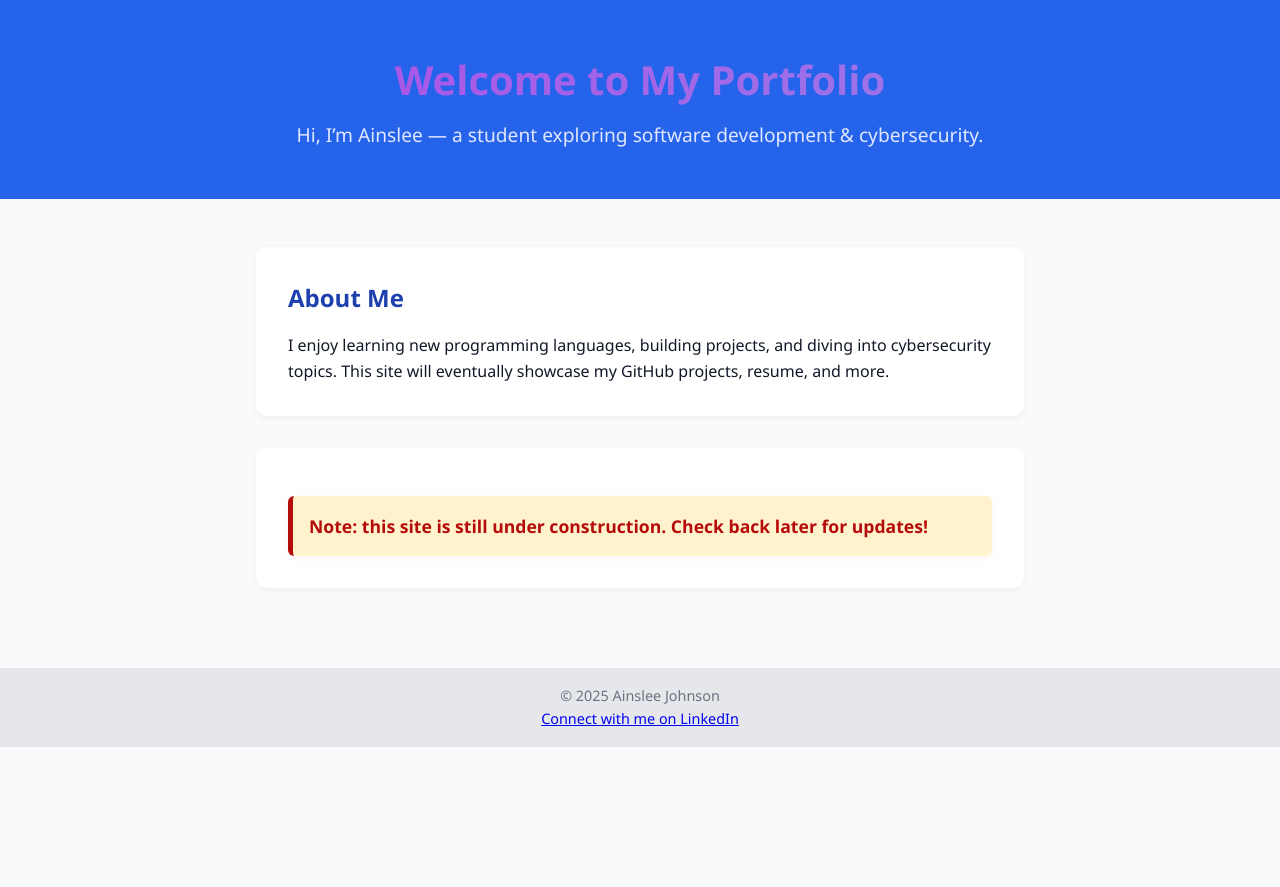
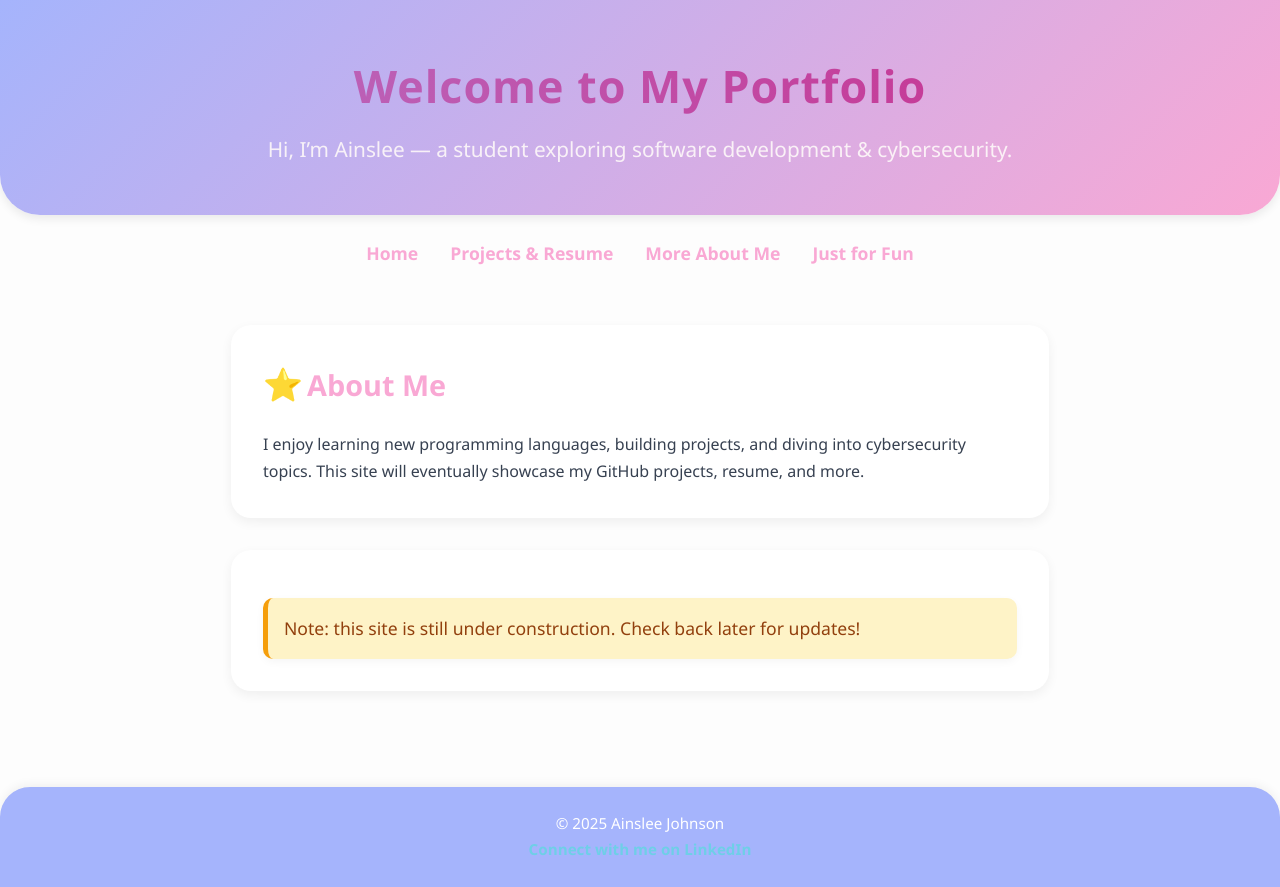
Before and after one commit to ainsej/progressportfolio, a plain HTML site: page index.html in a window 1280 px wide. Before the commit the page ends 800 px from the top, so only its background shows below. Drawn offline with Linux system fonts and the light colour scheme.

Commit message:
Update all pages and styles for multi-page site with fun animations

```diff
--- a/css/styles.css
+++ b/css/styles.css
@@ -1,10 +1,11 @@
 /* ----- Global Styles ----- */
 :root {
-  --primary: #2563eb;      /* Professional blue */
-  --secondary: #1e40af;    /* Darker blue */
-  --background: #f9fafb;   /* Light gray background */
-  --text: #111827;         /* Dark gray text */
-  --muted: #6b7280;        /* Muted gray text */
+  --primary: #a5b4fc;      /* Soft lavender */
+  --secondary: #f9a8d4;    /* Pastel pink */
+  --accent: #6ecfe7;       /* Mint green */
+  --background: #fdfdfd;   /* Soft white background */
+  --text: #374151;         /* Gentle dark gray */
+  --muted: #9ca3af;        /* Muted gray */
 }
 
 * {
@@ -14,36 +15,40 @@
 }
 
 body {
-  font-family: "Segoe UI", Tahoma, Geneva, Verdana, sans-serif;
+  font-family: "Quicksand", "Segoe UI", Tahoma, Geneva, Verdana, sans-serif;
   background: var(--background);
   color: var(--text);
-  line-height: 1.6;
+  line-height: 1.7;
 }
 
 /* ----- Header ----- */
 header {
-  background: var(--primary);
+  background: linear-gradient(135deg, var(--primary), var(--secondary));
   color: white;
   text-align: center;
   padding: 3rem 1rem;
+  border-bottom-left-radius: 40px;
+  border-bottom-right-radius: 40px;
+  box-shadow: 0 4px 10px rgba(0, 0, 0, 0.08);
 }
 
 header h1 {
-  font-size: 2.5rem;
+  font-size: 2.8rem;
   margin-bottom: 0.5rem;
+  font-weight: 700;
+  letter-spacing: 1px;
 }
 
 header p {
-  font-size: 1.2rem;
-  color: #e0e7ff;
+  font-size: 1.3rem;
+  color: #fef9f9;
+  opacity: 0.9;
 }
-
-
 
 /* ----- Main Content ----- */
 main {
-  max-width: 800px;
-  margin: 2rem auto;
+  max-width: 850px;
+  margin: 2.5rem auto;
   padding: 1rem;
 }
 
@@ -51,30 +56,55 @@ section {
   background: white;
   padding: 2rem;
   margin-bottom: 2rem;
-  border-radius: 10px;
-  box-shadow: 0 2px 6px rgba(0, 0, 0, 0.05);
+  border-radius: 20px;
+  box-shadow: 0 4px 12px rgba(0, 0, 0, 0.06);
+  transition: transform 0.2s ease, box-shadow 0.2s ease;
+}
+
+section:hover {
+  transform: translateY(-4px);
+  box-shadow: 0 6px 16px rgba(0, 0, 0, 0.08);
 }
 
 h2 {
   color: var(--secondary);
   margin-bottom: 1rem;
+  font-size: 1.8rem;
+  display: inline-block;
+  padding-bottom: 0.3rem;
 }
 
 /* ----- Footer ----- */
 footer {
   text-align: center;
-  padding: 1rem;
-  background: #e5e7eb;
-  color: var(--muted);
-  font-size: 0.9rem;
+  padding: 1.5rem;
+  background: var(--primary);
+  color: white;
+  font-size: 0.95rem;
+  border-top-left-radius: 30px;
+  border-top-right-radius: 30px;
+  margin-top: 3rem;
+  box-shadow: 0 -3px 10px rgba(0, 0, 0, 0.05);
 }
 
+footer a {
+  color: var(--accent);
+  margin: 0 0.5rem;
+  text-decoration: none;
+  font-weight: bold;
+}
+
+footer a:hover {
+  text-decoration: underline;
+}
+
+/* ----- Cute Gradient Animation for Headers ----- */
 .animated-gradient {
-  background: linear-gradient(270deg, #6dd5ed, #bd2de5, #e791c8, #c987de, #6dd5ed);
-  background-size: 1000% 1000%;
+  background: linear-gradient(270deg, #ce1b7d, #a5b4fc, #6ee7b7, #3c7eb7);
+  background-size: 600% 600%;
   -webkit-background-clip: text;
   -webkit-text-fill-color: transparent;
-  animation: gradientMove 8s ease-in-out infinite;
+  animation: gradientMove 13s ease infinite;
 }
 
 @keyframes gradientMove {
@@ -82,15 +112,67 @@ footer {
   50% { background-position: 100% 50%; }
   100% { background-position: 0% 50%; }
 }
+.confetti-star {
+  position: relative;
+  font-size: 2rem;
+  cursor: pointer;
+  display: inline-block;
+}
 
+/* Hide sparkles by default */
+.sparkle {
+  position: absolute;
+  opacity: 0;
+  font-size: 1.5rem;
+  animation: none;
+}
+
+/* When star is hovered, sparkles animate */
+.confetti-star:hover .sparkle {
+  animation: sparkleBurst 3s ease-out forwards;
+}
+
+.sparkle1 { top: -10px; left: 20px; }
+.sparkle2 { top: 5px; left: -15px; }
+.sparkle3 { top: -20px; left: -5px; }
+
+@keyframes sparkleBurst {
+  0% { opacity: 1; transform: scale(0.5) translateY(0); }
+  100% { opacity: 0; transform: scale(1.5) translateY(-80px); }
+}
+
+
+/* ----- Notice Box (still useful) ----- */
 .under-construction {
   font-size: 1.1rem;
-  color: #b60b0b;
-  background: #fff3cd;
-  border-left: 5px solid #b60b0b;
+  color: #92400e;
+  background: #fef3c7;
+  border-left: 5px solid #f59e0b;
   padding: 1rem;
   margin-top: 1rem;
-  border-radius: 6px;
+  border-radius: 10px;
+  font-weight: 500;
+  box-shadow: 0 3px 8px rgba(0, 0, 0, 0.04);
+}
+
+/* Add to your styles.css */
+nav ul {
+  display: flex;
+  justify-content: center;
+  list-style: none;
+  margin: 1.5rem 0;
+  padding: 0;
+  gap: 2rem;
+}
+
+nav a {
+  color: var(--secondary);
+  text-decoration: none;
   font-weight: bold;
-  box-shadow: 0 2px 8px rgba(182, 11, 11, 0.05);
+  font-size: 1.1rem;
+  transition: color 0.2s;
 }
+
+nav a:hover {
+  color: var(--accent);
+}
--- a/index.html
+++ b/index.html
@@ -13,9 +13,25 @@
     <p>Hi, I’m Ainslee — a student exploring software development & cybersecurity.</p>
   </header>
 
+  <nav>
+    <ul>
+      <li><a href="index.html">Home</a></li>
+      <li><a href="projects.html">Projects & Resume</a></li>
+      <li><a href="about.html">More About Me</a></li>
+      <li><a href="fun.html">Just for Fun</a></li>
+    </ul>
+  </nav>
+
   <main>
     <section>
-      <h2>About Me</h2>
+      <div class="confetti-star">⭐
+      <span class="sparkle sparkle1">✨</span>
+      <span class="sparkle sparkle2">✨</span>
+      <span class="sparkle sparkle3">✨</span>
+      <span class="sparkle sparkle4">✨</span>
+      <span class="sparkle sparkle5">✨</span>
+    </div>
+      <h2>About Me  </h2>
       <p>
         I enjoy learning new programming languages, building projects, and diving into cybersecurity topics.
         This site will eventually showcase my GitHub projects, resume, and more.
```
Also changed, not shown: about.html (added, +34 -0 lines), fun.html (added, +55 -0 lines), projects.html (added, +34 -0 lines).
